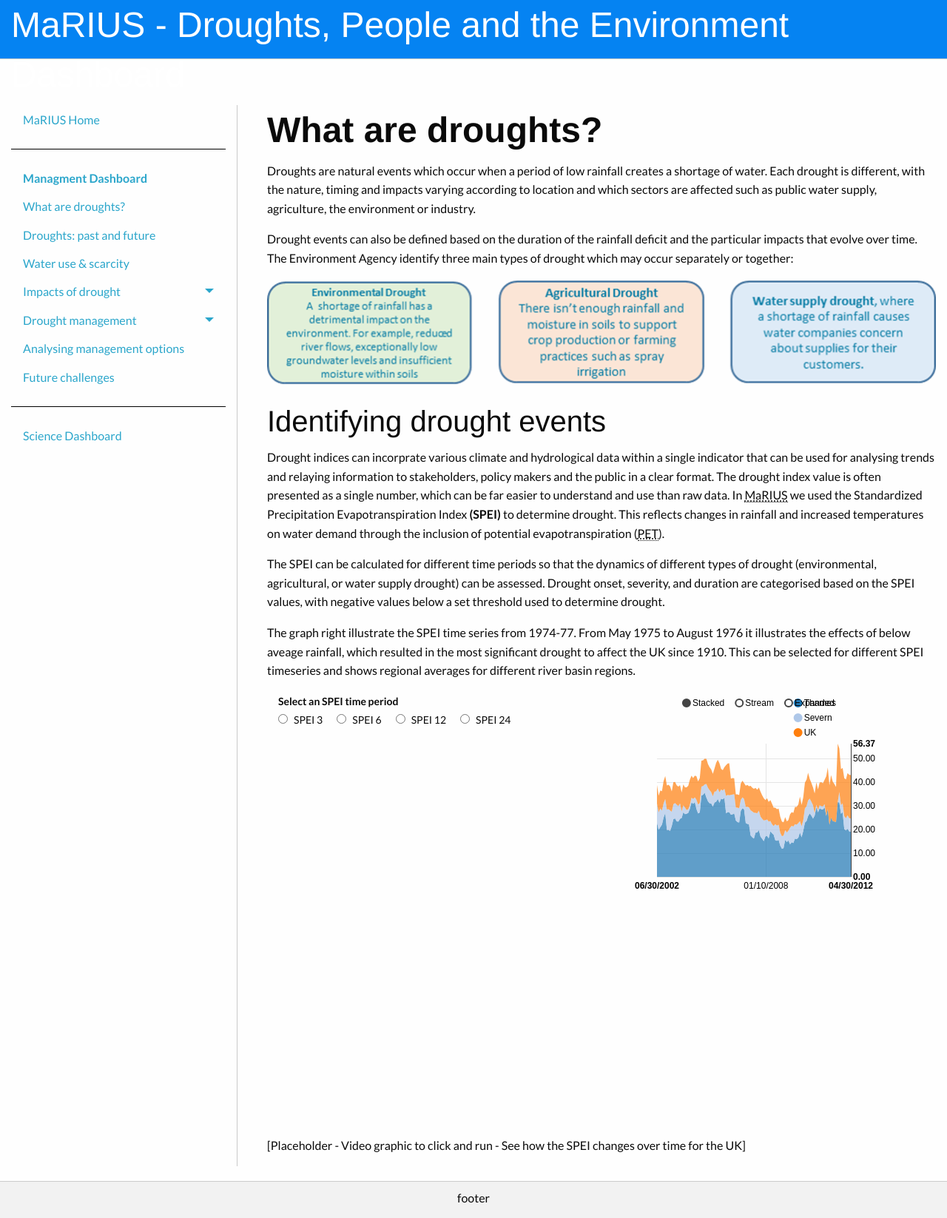
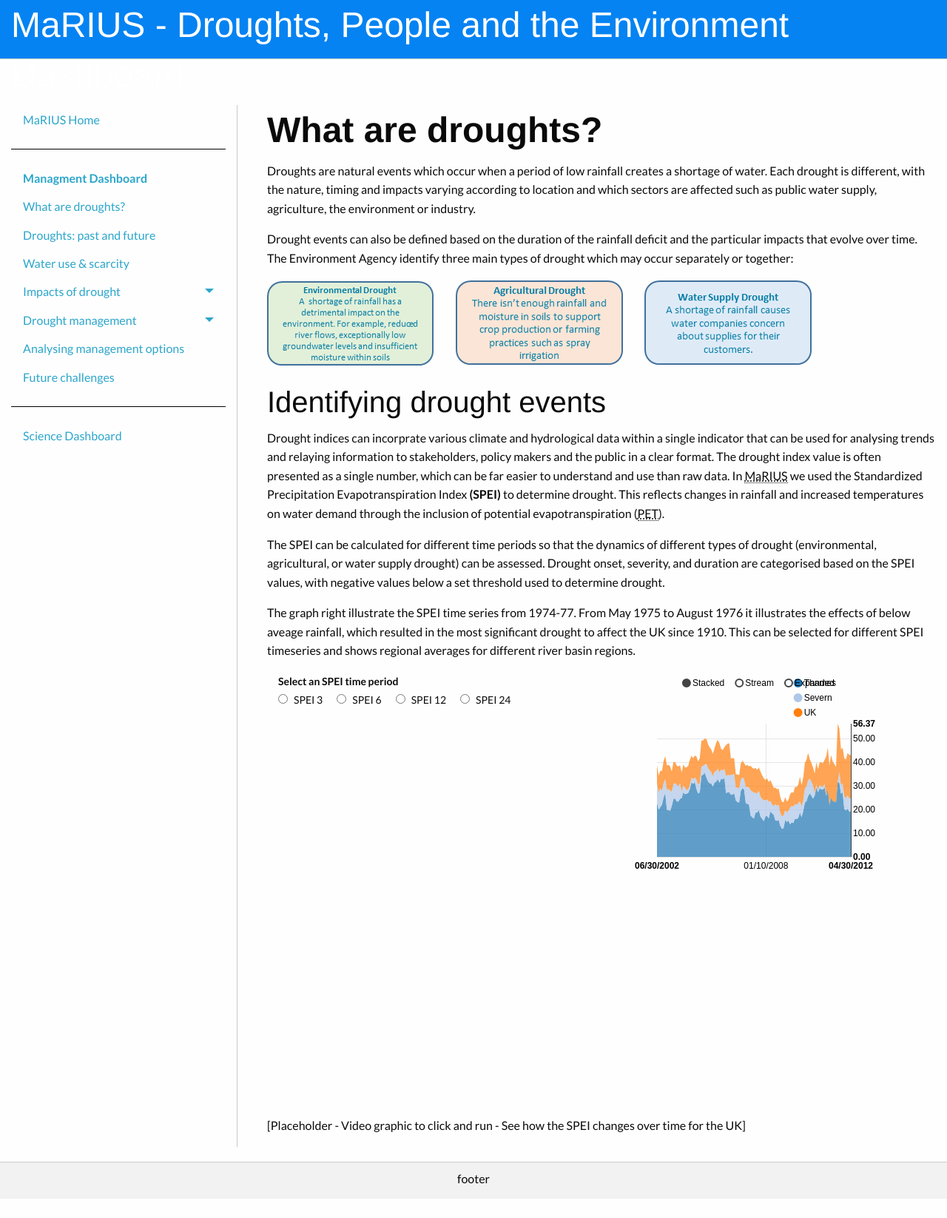
Before and after one commit to VictoriaJJ/mariusdroughtproject.org, a Jekyll site: the page built from _pages/dashboard/dpe/what_are_droughts.md, in a window 1280 px wide. Shown: the whole page at 74% size. Built offline with Jekyll 4.4.1, drawn with Linux system fonts in a browser that asks for light colours; after the commit the page ends 1620 px from its top, so only the background shows below that.

Commit message:
Updated what_are_droughts.md

```diff
--- a/_pages/dashboard/dpe/what_are_droughts.md
+++ b/_pages/dashboard/dpe/what_are_droughts.md
@@ -9,7 +9,8 @@ Droughts are natural events which occur when a period of low rainfall creates a
 
 Drought events can also be defined based on the duration of the rainfall deficit and the particular impacts that evolve over time. The Environment Agency identify three main types of drought which may occur separately or together:
 
-![]({{site.baseurl}}/assets/img/Drought%20definitions.png)
+![Drought definitions_v02.png]({{site.baseurl}}/assets/img/Drought definitions_v02.png)
+
 
 ## Identifying drought events
 
```
